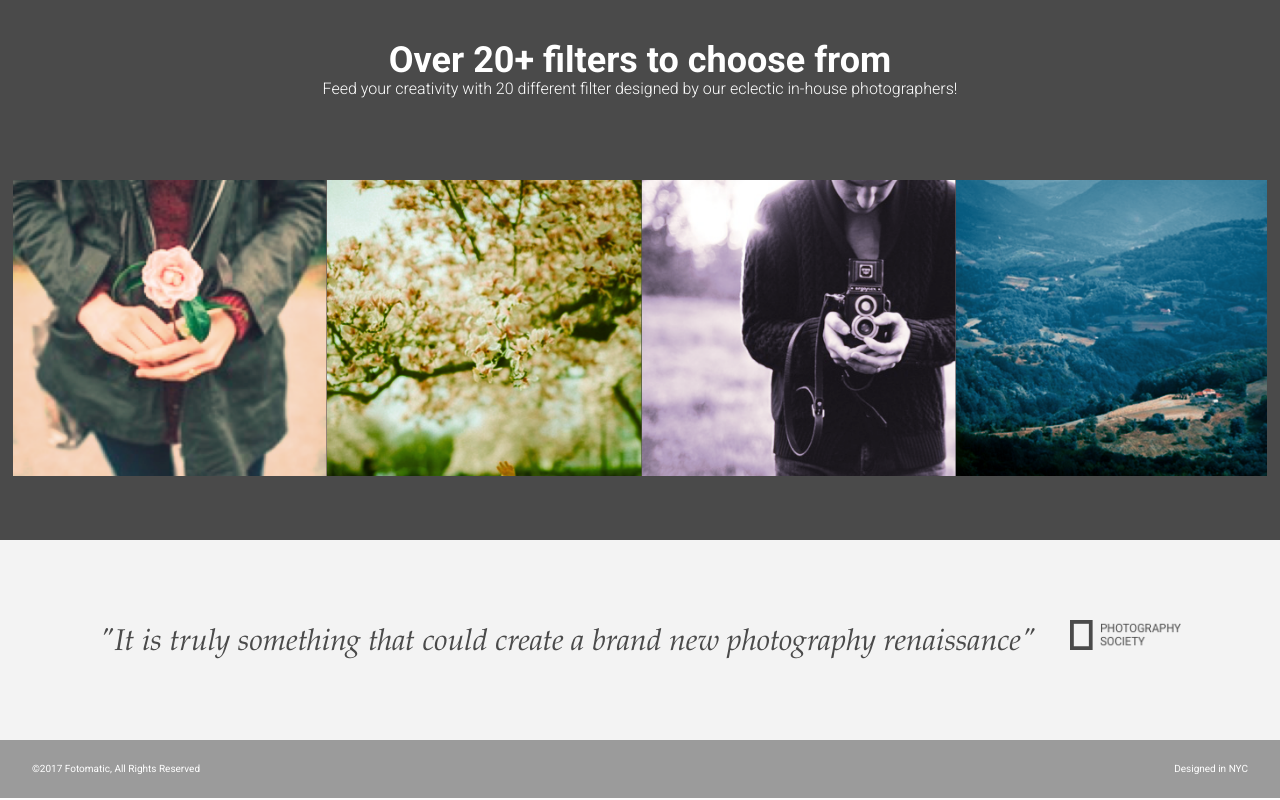
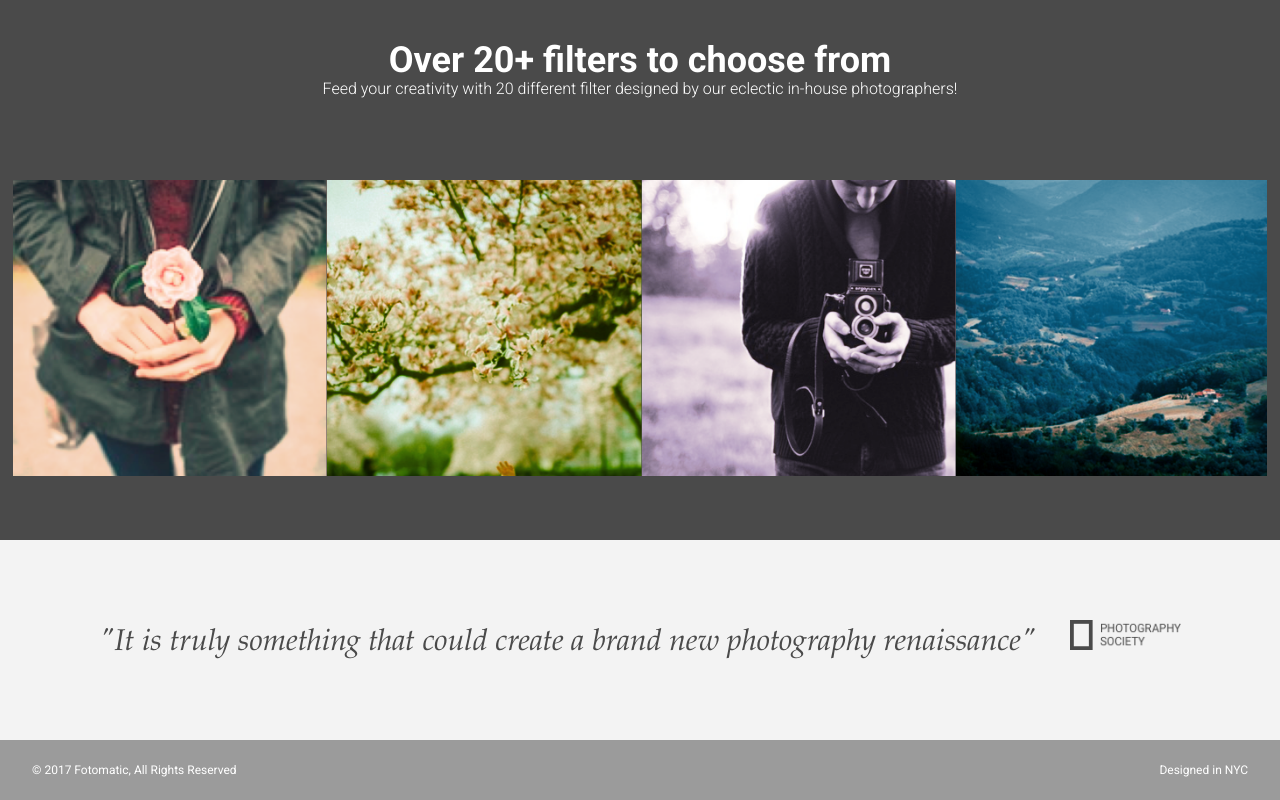
Before and after one commit to quaysar/F1C1, a plain HTML site: page index.html in a window 1280 px wide. Shown: the part 1476-2276 px from the top of the page. Drawn offline with Linux system fonts and the light colour scheme; a web font is replaced by a local one.

Commit message:
Fixed footer styling

```diff
--- a/resources/css/style.css
+++ b/resources/css/style.css
@@ -392,14 +392,14 @@ footer {
 footer .content {
   color: white;
   display: flex;
-  font-size: .75em;
+  font-size: .75rem;
 }
 
 footer .copyright {
   flex-grow: 1;
 }
 
-@media only screen and (min-width: 760px) {
+@media only screen and (max-width: 760px) {
   footer .content {
     font-size: .625rem;
   }
```
Also changed, not shown: index.html (+1 -1 lines).
